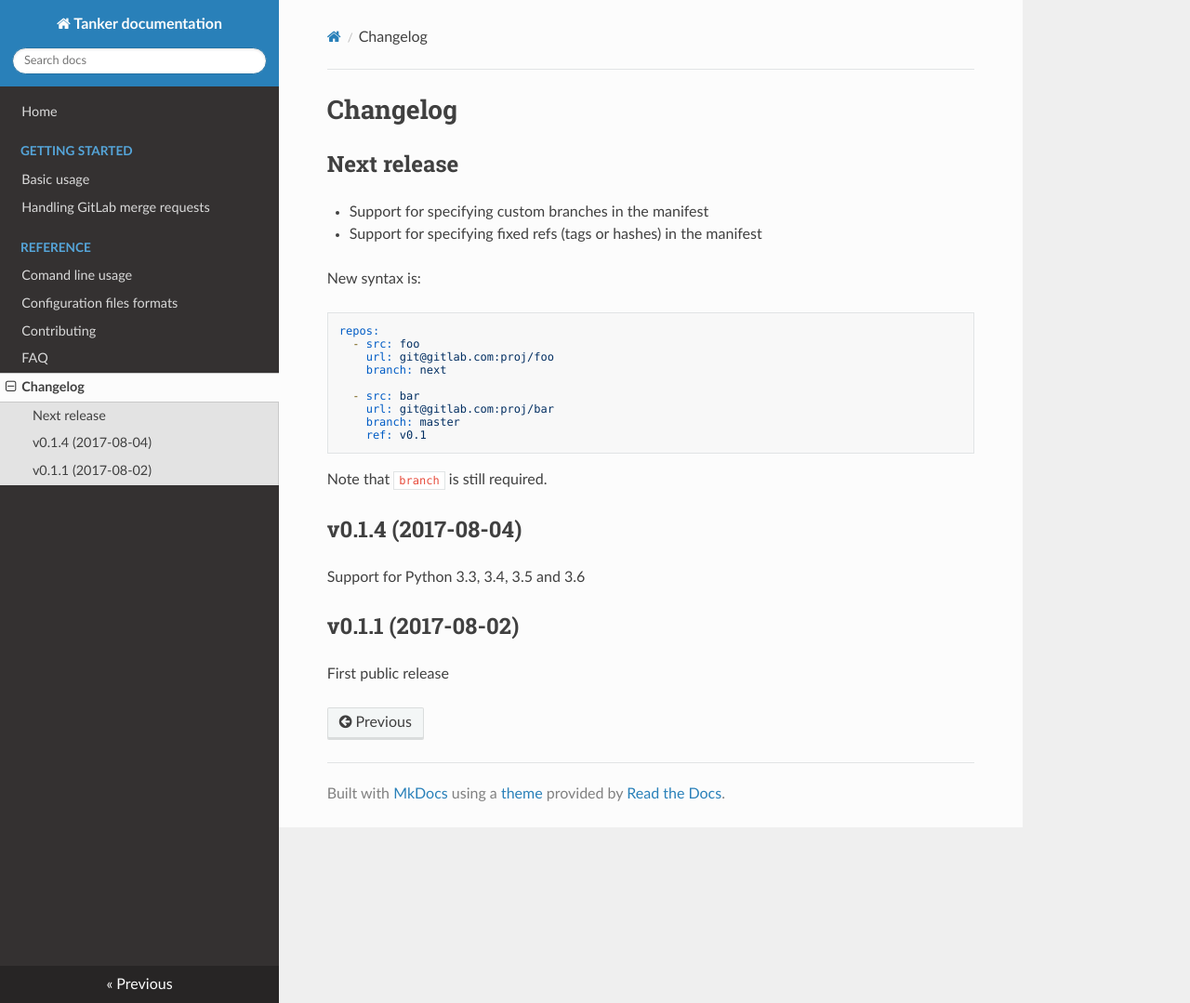
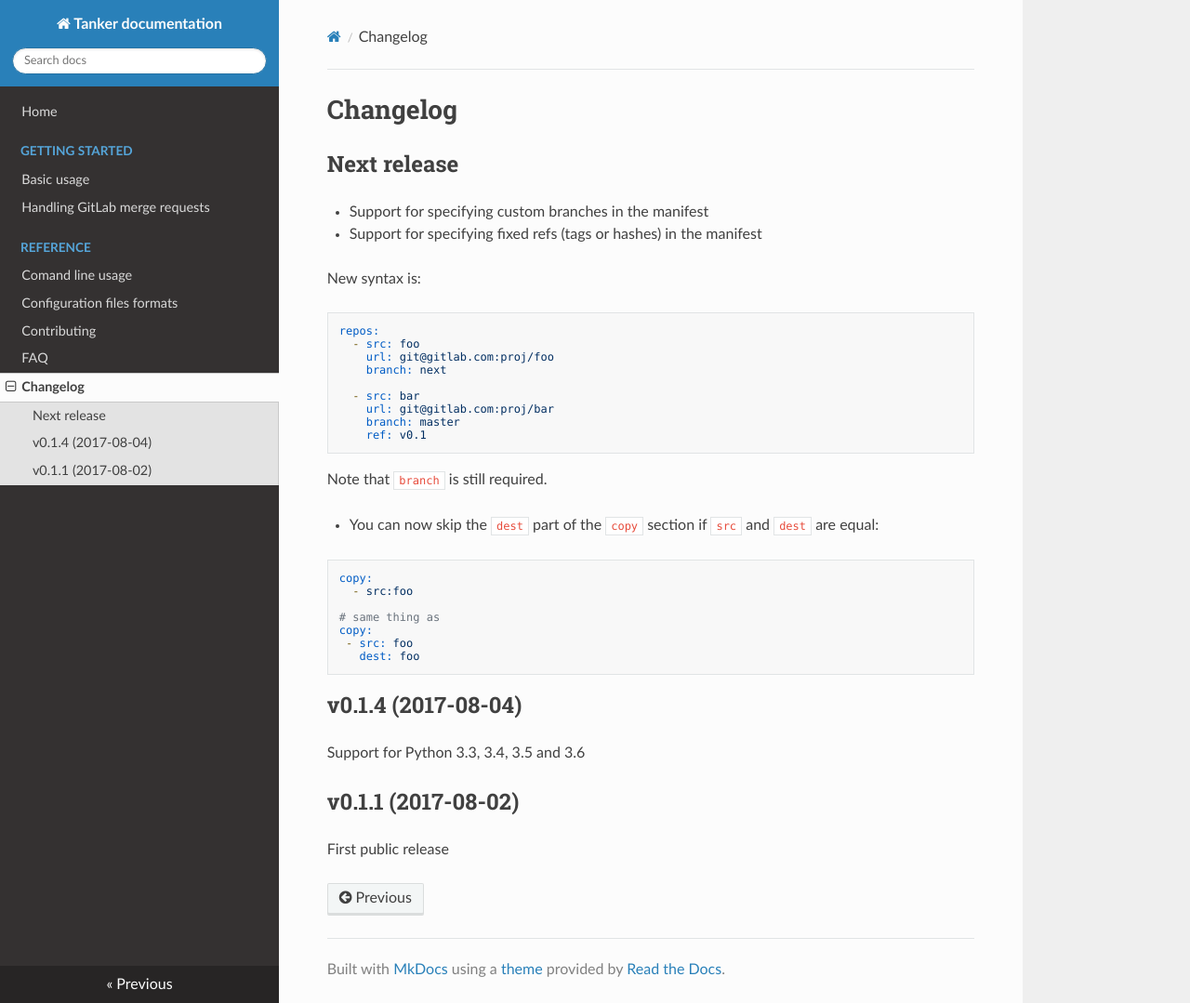
Before and after one commit to your-tools/tsrc, an MkDocs documentation site: the page built from docs/changelog.md, in a window 1280 px wide and 1079 px high. Shown: the whole window at 93% size. Built offline with MkDocs 1.6.1, drawn with Linux system fonts in a browser that asks for light colours; nearby versions of some CDN libraries; old or Windows-style settings are respelled for this version of MkDocs.

Commit message:
Update changelog

````diff
--- a/docs/changelog.md
+++ b/docs/changelog.md
@@ -21,6 +21,20 @@ repos:
 
 Note that `branch` is still required.
 
+* You can now skip the `dest` part of the `copy` section if `src` and `dest` are
+  equal:
+
+```yaml
+copy:
+  - src:foo
+
+# same thing as
+copy:
+ - src: foo
+   dest: foo
+```
+
+
 ## v0.1.4 (2017-08-04)
 
 Support for Python 3.3, 3.4, 3.5 and 3.6
````
